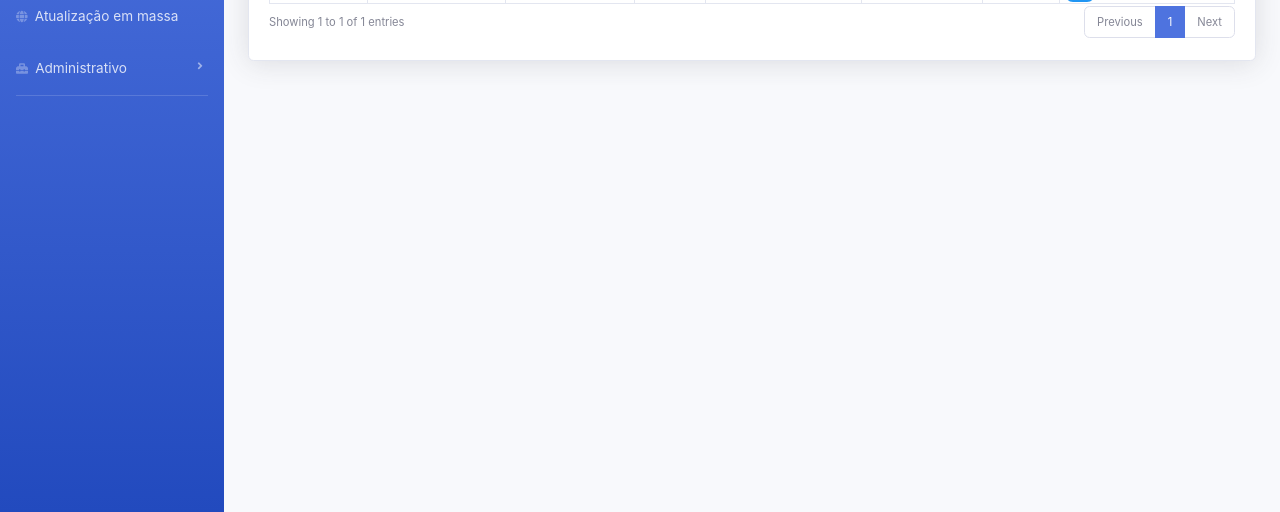
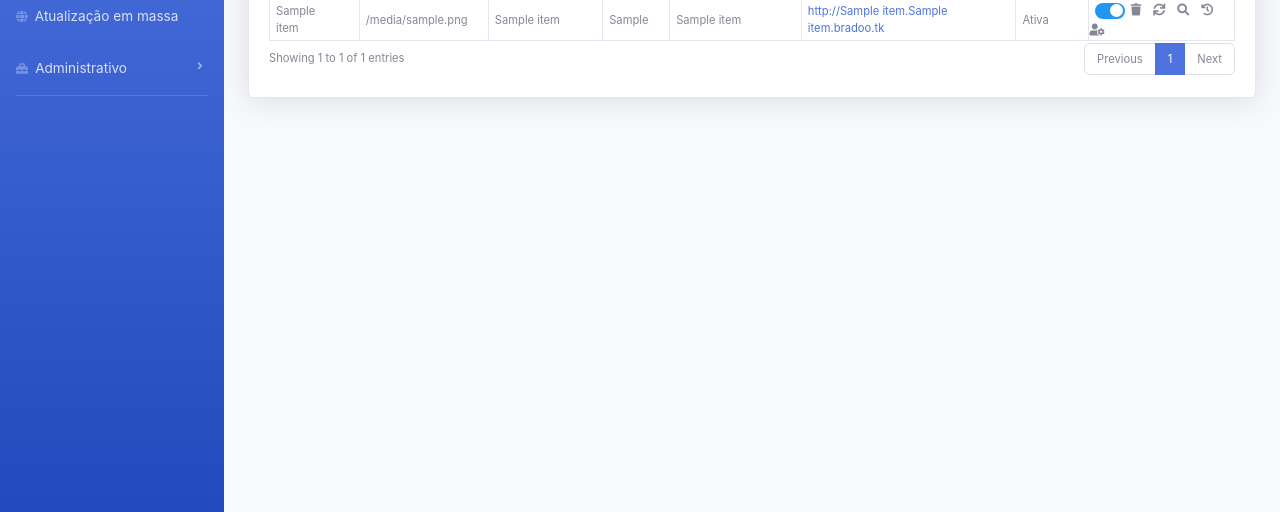
Before and after one commit to marbueno/Bradoo, a Django app: page /deployments in a window 1280 px wide. Shown: the part 288-800 px from the top of the page. Run offline with Django 3.2, Linux system fonts and the light colour scheme; a user stored in the database is signed in; tables that the repository leaves empty hold one stand-in row (values such as "Sample post"); a database or web service that is not in the repository returns one stand-in record (values such as "Sample title"); data that the repository does not hold is empty; some libraries are stand-ins or nearby versions.

Commit message:
Ajustes Layouts

```diff
--- a/site/api-bradoo/modulos/deployment.py
+++ b/site/api-bradoo/modulos/deployment.py
@@ -11,7 +11,7 @@ import os
 
 # Connect mongodb
 # con = MongoClient()
-con = MongoClient()
+con = MongoClient(host="localhost",port=27017)
 db = con['bradoo']
 
 config.load_kube_config()
--- a/site/bradoo/static/js/list_containers.js
+++ b/site/bradoo/static/js/list_containers.js
@@ -22,7 +22,7 @@ $("#createbuild").submit(function (event) {
         }
     });
 
-    var url = 'http://18.219.63.233:5000/build/';
+    var url = 'http://127.0.0.1:5000/build/';
     $.ajax({
         type: "POST",
         url: url,
@@ -57,7 +57,7 @@ $('#updatebuild').submit(function (event) {
     event.preventDefault();
     debugger;
     var data = $( this ).serializeArray();
-    var url = 'http://18.219.63.233:5000/build/' + build._id + "/";
+    var url = 'http://127.0.0.1:5000/build/' + build._id + "/";
 
     var produto = $("#productu option:selected").text().toLowerCase().replace(' ', '').replace(/[^a-z0-9\s]/gi, '').replace(/[_\s]/g, '-');
     data.push({ name: "produto", value: produto});
@@ -127,7 +127,7 @@ $('input[id^="switch"]').click(function (e) {
         if (result.value) {
             $.ajax({
                 type: 'POST',
-                url:'http://18.219.63.233:5000/scale/',
+                url:'http://127.0.0.1:5000/scale/',
                 data: data,
                 datatype: 'text',
                 success:function () {
@@ -160,7 +160,7 @@ $("#product").focusout(function () {
     $('#images').children('option:not(:first)').remove();
     $.ajax({
         type: "GET",
-        url: "http://18.219.63.233:5000/image/",
+        url: "http://127.0.0.1:5000/image/",
         datatype: "json",
         success: function (result) {
             images = result;
@@ -189,7 +189,7 @@ $('form[id^="back-deployment-"]').submit(function (event) {
         if (result.value) {
             $.ajax({
                 type: 'POST',
-                url:'http://18.219.63.233:5000/build/rollback/'+data[0]['value']+'/',
+                url:'http://127.0.0.1:5000/build/rollback/'+data[0]['value']+'/',
                 success:function () {
                     Swal.fire({
                         type: 'success',
@@ -233,7 +233,7 @@ $('form[id^="rm-deployment-"]').submit(function (event) {
         if (result.value) {
             $.ajax({
                 type: 'DELETE',
-                url:'http://18.219.63.233:5000/build/'+data[0]['value']+'/',
+                url:'http://127.0.0.1:5000/build/'+data[0]['value']+'/',
                 success:function () {
                     Swal.fire({
                         type: 'success',
@@ -277,7 +277,7 @@ $('form[id^="backup-deployment-"]').submit(function (event) {
         if (result.value) {
             $.ajax({
                 type: 'POST',
-                url:'http://18.219.63.233:5000/build/backup/'+data[0]['value']+'/',
+                url:'http://127.0.0.1:5000/build/backup/'+data[0]['value']+'/',
                 success:function () {
                     Swal.fire({
                         type: 'success',
@@ -314,7 +314,7 @@ function showBuildLog(build_id) {
 
         $.ajax({
             type: "GET",
-            url: "http://18.219.63.233:5000/build/log/" + build_id + "/",
+            url: "http://127.0.0.1:5000/build/log/" + build_id + "/",
             datatype: "json",
             success: function (result) {
                 if (result.indexOf('==========================') !== -1){
@@ -335,7 +335,7 @@ function setValuesFields(name){
 
     $.ajax({
         type: "GET",
-        url: "http://18.219.63.233:5000/build/" + name,
+        url: "http://127.0.0.1:5000/build/" + name,
         datatype: "json",
         success: function (result) {
 
@@ -356,7 +356,7 @@ function setValuesFields(name){
 
             $.ajax({
                 type: "GET",
-                url: "http://18.219.63.233:5000/image/",
+                url: "http://127.0.0.1:5000/image/",
                 datatype: "json",
                 success: function (resultImage) {
                     images = resultImage;
@@ -380,7 +380,7 @@ function setValuesFields(name){
 $('form[id^="log-pod-"]').on('submit', function (event) {
     event.preventDefault();
     var data = $( this ).serializeJSON();
-    var url = 'http://18.219.63.233:5000/log/';
+    var url = 'http://127.0.0.1:5000/log/';
     debugger;
     $.ajax({
         url: url,
--- a/site/bradoo/templates/containers/deployments.html
+++ b/site/bradoo/templates/containers/deployments.html
@@ -58,7 +58,7 @@
                     <td>{{ deployment.name }}</td>
                     <td>{{ deployment.cnpj_cpf }}</td>
                     <td>{{ deployment.nome_razaosocial }}</td>
-                    <td></td>
+                    <td><a href="http://{{ deployment.name }}.{{ deployment.product_name }}.bradoo.tk" target="_blank">http://{{ deployment.name }}.{{ deployment.product_name }}.bradoo.tk</a></td>
                     <td>{% if deployment.replicas %}Ativa{% else %}Desativada{% endif %}</td>
                     <td class="acoes">
 
--- a/site/bradoo/templates/containers/modal-log-build.html
+++ b/site/bradoo/templates/containers/modal-log-build.html
@@ -2,7 +2,7 @@
   <div class="modal-dialog" role="document">
     <div class="modal-content">
       <div class="modal-header">
-        <h5 class="modal-title" id="logJobLabel">Log Build Jenkins</h5>
+        <h5 class="modal-title" id="logJobLabel">Dados Administrativos</h5>
         <button type="button" class="close" data-dismiss="modal" aria-label="Fechar">
           <span aria-hidden="true">&times;</span>
         </button>
--- a/site/bradoo/templates/containers/modal_log.html
+++ b/site/bradoo/templates/containers/modal_log.html
@@ -8,7 +8,7 @@
                 </button>
             </div>
             <div class="modal-body">
-                <p id="contexlog" style="font-size: 0.7rem"></p>
+                <pre id="contexlog" style="font-size: 0.7rem"></pre>
             </div>
         </div>
     </div>
```
